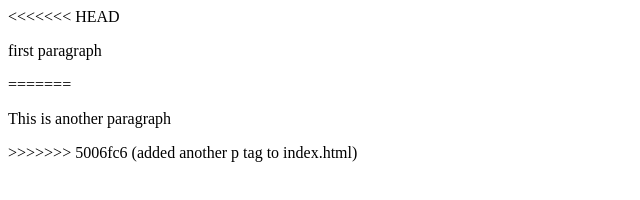
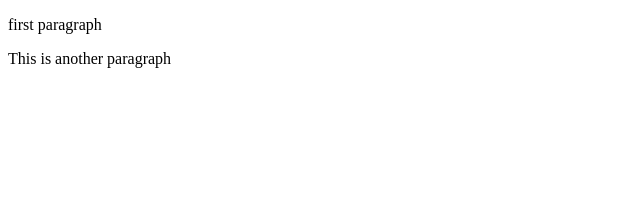
Before and after one commit to KieranMcS/learning-git, a plain HTML site: page index.html in a window 1280 px wide. Shown: the whole page, without its empty margins (0-640 px from the left). Drawn offline with Linux system fonts and the light colour scheme.

```diff
--- a/index.html
+++ b/index.html
@@ -2,10 +2,9 @@
 <html>
 <title>Git Tutorial</title>
 <body>
-<<<<<<< HEAD
+
  <p> first paragraph </P>
-=======
-    <p>This is another paragraph</p>
->>>>>>> 5006fc6 (added another p tag to index.html)
+ <p>This is another paragraph</p>
+
 </body>
 </html>
```
